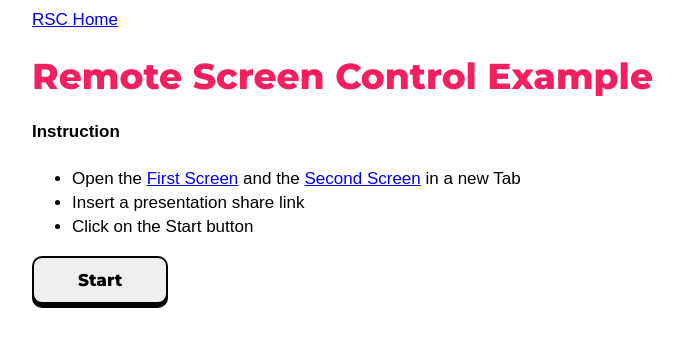
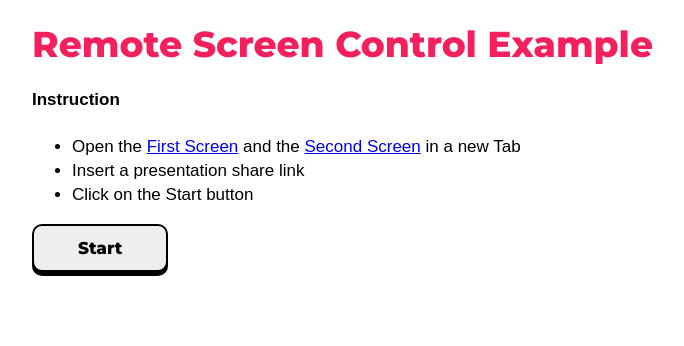
Before and after one commit to TheodoreChe/remote-screen-control, a Next.js app: page / in a window 1280 px wide. Shown: the top 346 px of the page, without its empty margins (156-840 px from the left). Built offline with nearby package versions, Linux system fonts and the light colour scheme.

Commit message:
edit common layout

```diff
--- a/components/Layout/Layout.tsx
+++ b/components/Layout/Layout.tsx
@@ -1,25 +1,18 @@
 import React, { ReactNode } from 'react';
-import Link from 'next/link';
 import Head from 'next/head';
-import styles from 'styles/common.module.css'
+import styles from 'styles/common.module.css';
 
 type Props = {
     children?: ReactNode;
     title?: string;
+    large?: boolean;
 };
 
-export const Layout = ({ children, title = 'RSC' }: Props) => (
-    <div className={styles.wrapper}>
+export const Layout = ({ children, title = 'RSC', large }: Props) => (
+    <div className={large ? styles.largeWrapper : styles.wrapper}>
         <Head>
             <title>{title}</title>
         </Head>
-        <header>
-            <nav>
-                <Link href="/">
-                    <a>RSC Home</a>
-                </Link>
-            </nav>
-        </header>
         {children}
     </div>
 );
```
